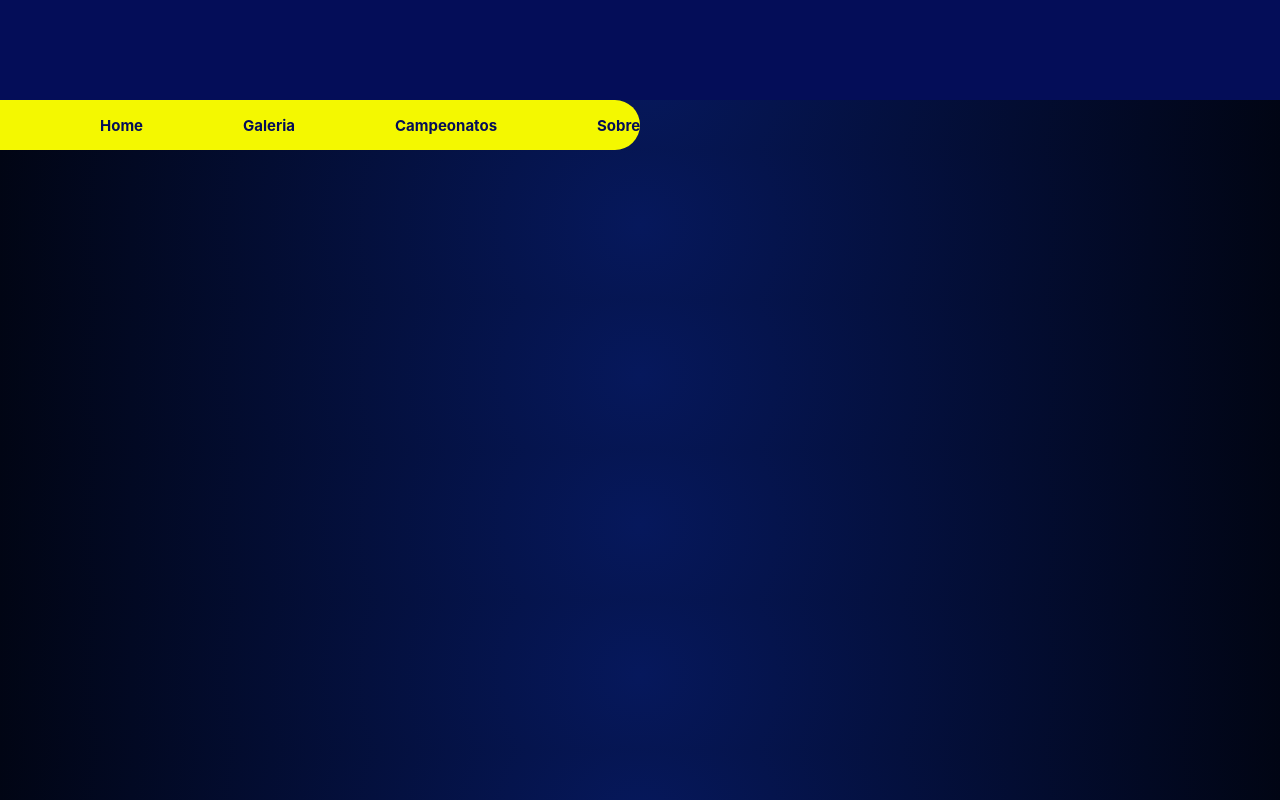
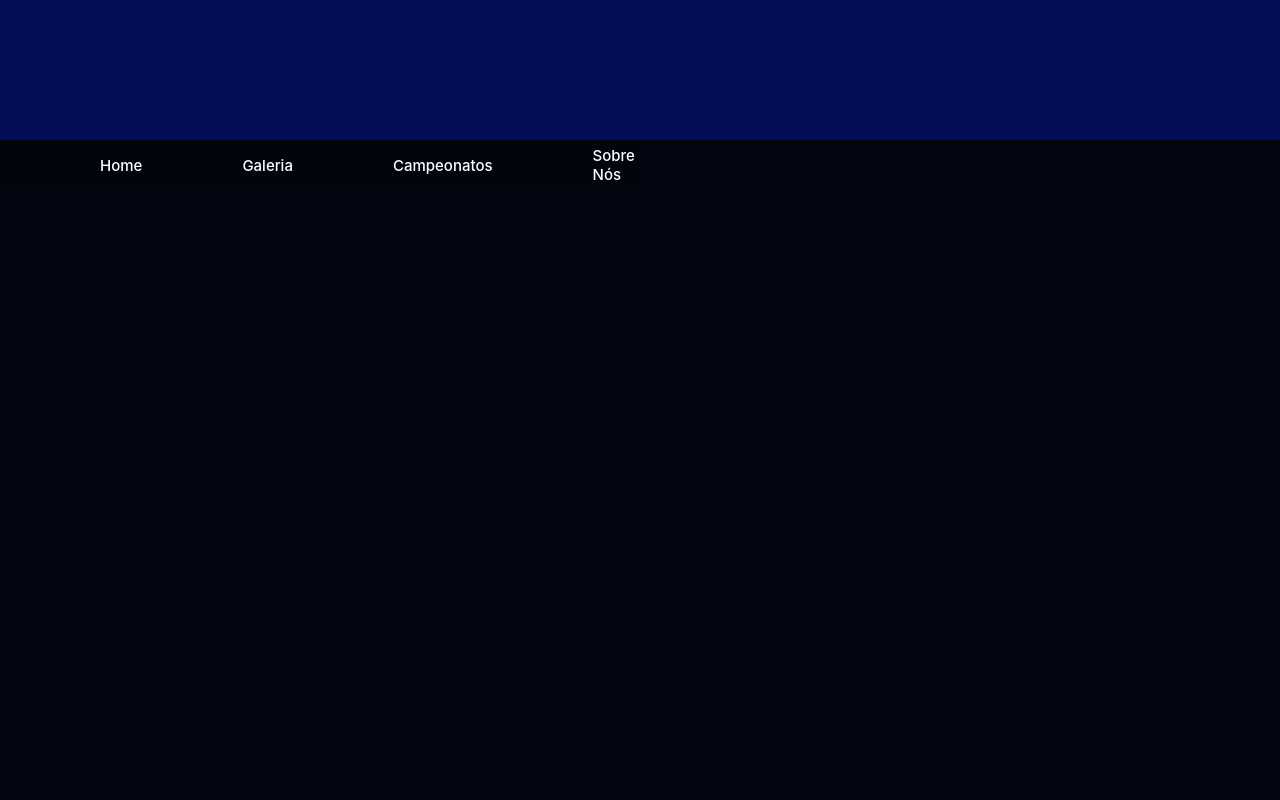
Before and after one commit to victorguimaraesdev/InstitutoArcanjosCaipoloaque, a React (Vite) app: page / in a window 1280 px wide. Built offline with nearby package versions, Linux system fonts and the light colour scheme.

Commit message:
stlyle: change everthing

```diff
--- a/global/GlobalStyle.ts
+++ b/global/GlobalStyle.ts
@@ -7,9 +7,15 @@ export const GlobalStyle = createGlobalStyle`
         box-sizing: border-box;
         font-family: 'Inter', sans-serif;
     }
+    :root {
+        --primary: #040d58;
+        --secondary: #f4f800;;
+        --tertiary: #fdff98;
+    }
+    //#f4f800;
     body {
          font-family: "Roboto", sans-serif;
         background: #06185c;
-        background: radial-gradient(circle, rgba(6, 24, 92, 1) 0%, rgba(1, 5, 20, 1) 100%);
+        background: #030611ff
     }
 `;
--- a/src/Pages/Home.tsx
+++ b/src/Pages/Home.tsx
@@ -1,12 +1,14 @@
 
-import { ContainerHeader } from '../components/header/Container.Header'
+import { ContainerHeader } from '../components/Header/Container.Header'
 import { ContainerNav } from '../components/Nav/Container.Nav'
+// import { ContainerBaner } from '../components/Baner/Container.Baner'
 
 export const Home = () => {
     return (
         <>
             <ContainerHeader />
             <ContainerNav />
+            {/* <ContainerBaner /> */}
         </>
     )
 }
--- a/src/components/Nav/Container.Nav.tsx
+++ b/src/components/Nav/Container.Nav.tsx
@@ -6,10 +6,10 @@ const ContainerMaster = styled.nav`
     gap: 100px;
     height: 50px;
     width: 50%;
-    border-radius: 0 50px 50px 0;
-    background-color: #f4f800;
+    /* border-radius: 0 50px 50px 0; */
+    background-color: rgba(0, 0, 0, 0.2);
 `
-//#fdff98
+
 
 const Link = styled.a`
     font-size: 15px;
@@ -17,8 +17,8 @@ const Link = styled.a`
     justify-content: center;
     align-items: center;
     text-decoration: none;
-    font-weight: 700;
-    color: #040d58;
+    font-weight: 500;
+    color: #ffffff;
     cursor: pointer;
 `
 
@@ -31,7 +31,7 @@ export const ContainerNav = () => {
             <Link>Home</Link>
             <Link>Galeria</Link>
             <Link>Campeonatos</Link>
-            <Link>Sobre</Link>
+            <Link>Sobre Nós</Link>
         </ContainerMaster>
     )
 }
--- a/src/components/header/Container.Header.tsx
+++ b/src/components/header/Container.Header.tsx
@@ -1,7 +1,7 @@
 import styled from "styled-components"
 
 const ContainerMaster = styled.header`
-    height: 100px;
+    height: 140px;
     width: 100%;
     background-color: #040d58;
 `
```
Also changed, not shown: src/components/Baner/Container.Baner.tsx (added, +12 -0 lines), public/assets/imgs/ban1.jpg (added).
